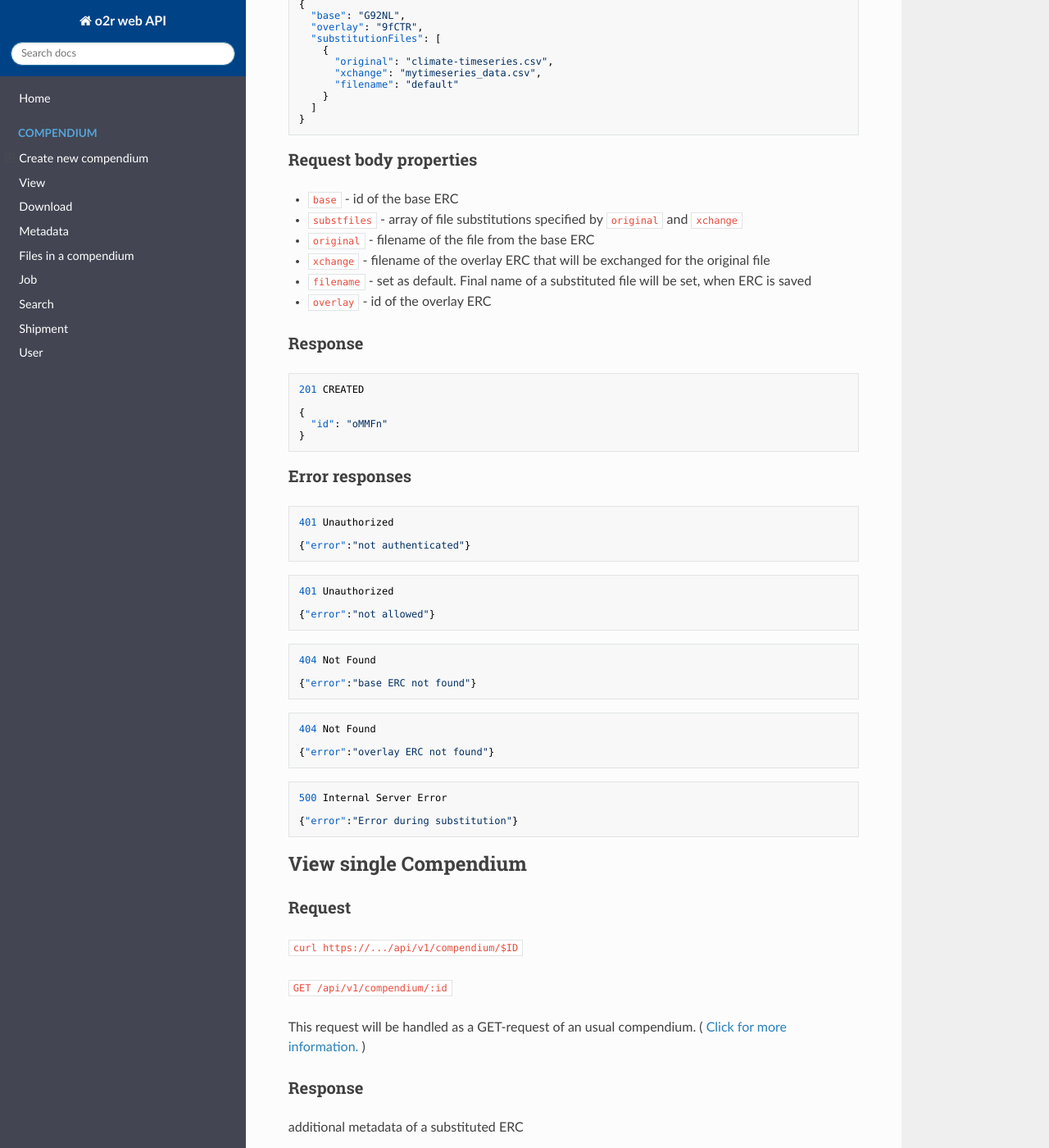
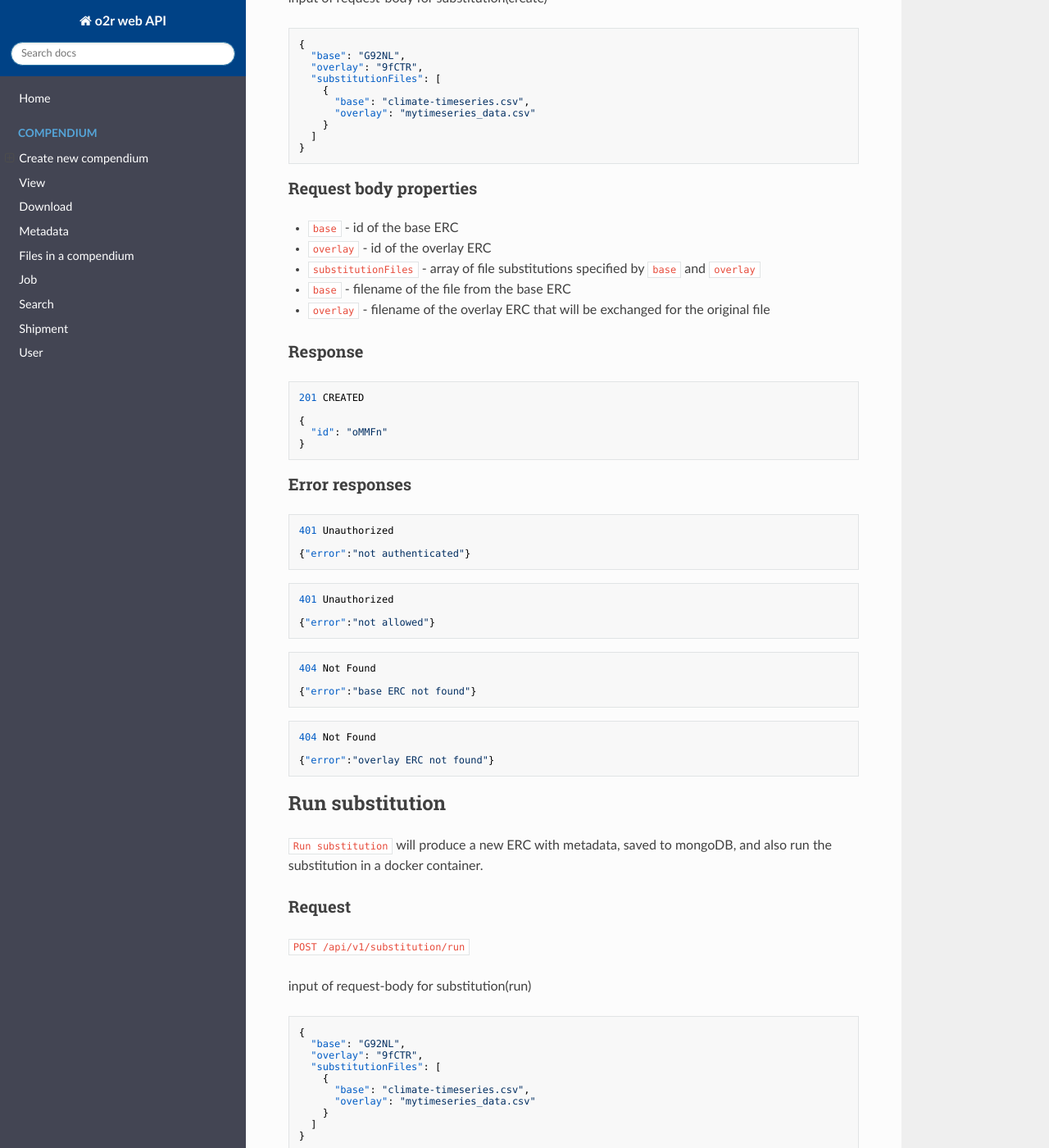
Before and after one commit to o2r-project/api, an MkDocs documentation site: the page built from docs/compendium/substitute.md, in a window 1280 px wide and 1400 px high, scrolled down 450 px. Shown: the whole window at 82% size. Built offline with MkDocs 1.6.1, drawn with Linux system fonts in a browser that asks for light colours; nearby versions of some CDN libraries; old or Windows-style settings are respelled for this version of MkDocs; some of the changed text lies outside the part shown.

Commit message:
update create vs run substitution
add 2nd request. create substitution will produce new erc and save to mongoDB (result: erc_id). run substitution will produce new erc, run in docker container and save to mongoDB (result: erc_id and job_id).

````diff
--- a/docs/compendium/substitute.md
+++ b/docs/compendium/substitute.md
@@ -5,11 +5,13 @@ A user can choose files from the overlay ERC that will replace files of the base
 
 ## Create substitution
 
+`Create substitution` will produce a new ERC with metadata, saved to mongoDB.
+
 ### Request
 
 `POST /api/v1/substitution`
 
-input of request-body for substitution
+input of request-body for substitution(create)
 
 ```json
 {
@@ -17,9 +19,8 @@ input of request-body for substitution
   "overlay": "9fCTR",
   "substitutionFiles": [
     {
-      "original": "climate-timeseries.csv",
-      "xchange": "mytimeseries_data.csv",
-      "filename": "default"
+      "base": "climate-timeseries.csv",
+      "overlay": "mytimeseries_data.csv"
     }
   ]
 }
@@ -28,11 +29,10 @@ input of request-body for substitution
 ### Request body properties
 
 - `base` - id of the base ERC
-- `substfiles` - array of file substitutions specified by `original` and `xchange`
-  - `original` - filename of the file from the base ERC
-  - `xchange` - filename of the overlay ERC that will be exchanged for the original file
-  - `filename` - set as default. Final name of a substituted file will be set, when ERC is saved
 - `overlay` - id of the overlay ERC
+- `substitutionFiles` - array of file substitutions specified by `base` and `overlay`
+  - `base` - filename of the file from the base ERC
+  - `overlay` - filename of the overlay ERC that will be exchanged for the original file
 
 ### Response
 
@@ -70,11 +70,80 @@ input of request-body for substitution
 {"error":"overlay ERC not found"}
 ```
 
+## Run substitution
+
+`Run substitution` will produce a new ERC with metadata, saved to mongoDB, and also run the substitution in a docker container.
+
+### Request
+
+`POST /api/v1/substitution/run`
+
+input of request-body for substitution(run)
+
+```json
+{
+  "base": "G92NL",
+  "overlay": "9fCTR",
+  "substitutionFiles": [
+    {
+      "base": "climate-timeseries.csv",
+      "overlay": "mytimeseries_data.csv"
+    }
+  ]
+}
+```
+
+### Request body properties
+
+- `base` - id of the base ERC
+- `overlay` - id of the overlay ERC
+- `substitutionFiles` - array of file substitutions specified by `base` and `overlay`
+  - `base` - filename of the file from the base ERC
+  - `overlay` - filename of the overlay ERC that will be exchanged for the original file
+
+### Response
+
+```json
+201 CREATED
+
+{
+  "id": "oMMFn",
+  "job_id": "asdi5"
+}
+```
+
+### Error responses
+
+```json
+401 Unauthorized
+
+{"error":"not authenticated"}
+```
+
+```json
+401 Unauthorized
+
+{"error":"not allowed"}
+```
+
+```json
+404 Not Found
+
+{"error":"base ERC not found"}
+```
+
+```json
+404 Not Found
+
+{"error":"overlay ERC not found"}
+```
+
 ```json
 500 Internal Server Error
 
 {"error":"Error during substitution"}
 ```
+
 
 ## View single Compendium
 
@@ -104,8 +173,8 @@ additional metadata of a substituted ERC
           "overlay": "9fCTR",
           "substitutionFiles": [
             {
-              "original": "climate-timeseries.csv",
-              "xchange": "mytimeseries_data.csv",
+              "base": "climate-timeseries.csv",
+              "overlay": "mytimeseries_data.csv",
               "filename": "climate-timeseries.csv"
             }
           ]
````
